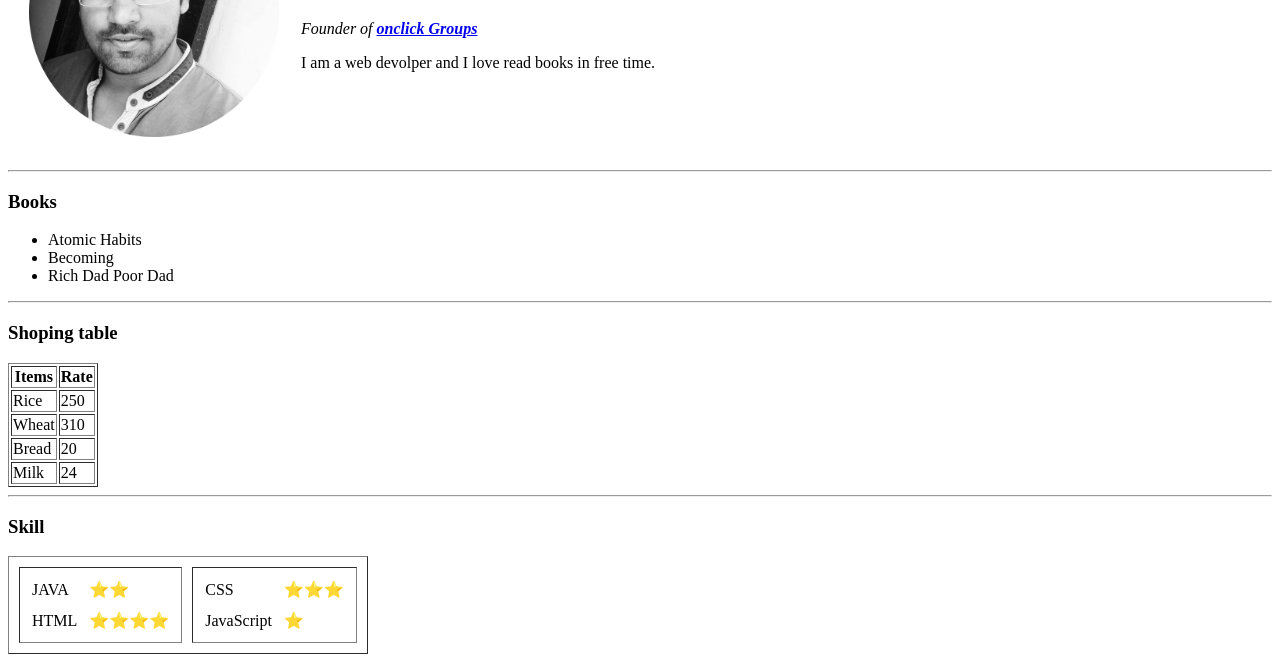
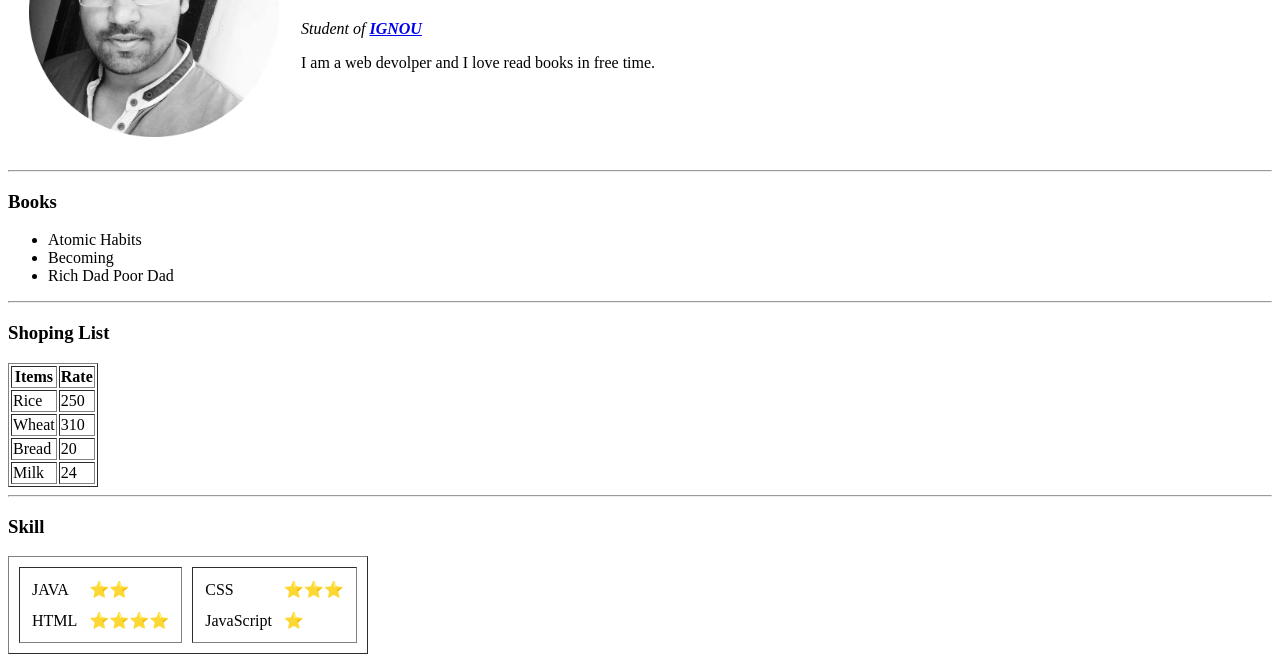
Before and after one commit to vishalmishra090/cv, a plain HTML site: page index.html in a window 1280 px wide. Shown: the part 142-804 px from the top of the page. Drawn offline with Linux system fonts and the light colour scheme.

Commit message:
change link address

```diff
--- a/index.html
+++ b/index.html
@@ -10,7 +10,7 @@
         <td><img src = "circle-cropped.png" alt="Vishal Mishra" width="250px" height="250px"></td>
         <td>
           <h1>Vishal Mishra</h1>
-          <p><em>Founder of <strong><a href="#">onclick Groups</a></strong></em></p>
+          <p><em>Student of <strong><a href="http://www.ignou.ac.in/">IGNOU</a></strong></em></p>
           <p>I am a web devolper and I love read books in free time.</p>
         </td>
       </tr>
@@ -23,7 +23,7 @@
       <li>Rich Dad Poor Dad</li>
     </ul>
     <hr>
-    <h3>Shoping table</h3>
+    <h3>Shoping List</h3>
     <table border>
       <tr>
         <th>Items</th>
```
